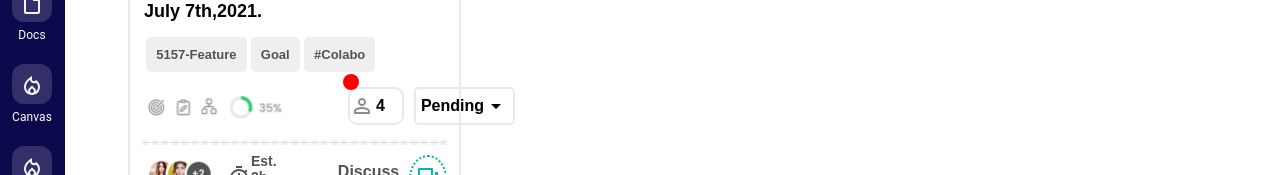
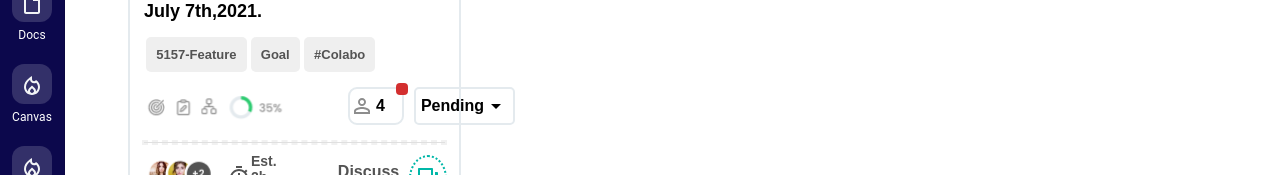
Before and after one commit to bit-crayond/Mukesh-D, a React (Vite) app: page / in a window 1280 px wide. Shown: the part 290-465 px from the top of the page. Built offline with nearby package versions, Linux system fonts and the light colour scheme.

Commit message:
Slight modifications done from mukesh branch

```diff
--- a/src/blocks/block.jsx
+++ b/src/blocks/block.jsx
@@ -1,5 +1,5 @@
 import styles from './deco';
-import{ErrorIcon,Box,TourIcon,InfoIcon,StarIcon,MoreVertIcon,Targeticon,Noteicon,Flowicon,Dataicon,Personicon,Divider,Avatar,AvatarGroup,Timericon,Convoicon,Downicon,Doticon} from './import'
+import{ErrorIcon,Box,Badge,TourIcon,InfoIcon,StarIcon,MoreVertIcon,Targeticon,Noteicon,Flowicon,Dataicon,Personicon,Divider,Avatar,AvatarGroup,Timericon,Convoicon,Downicon,Doticon} from './import'
 import profiles from './images/profiles.png'
 import target from './images/target.png'
 import clipboard from './images/clipboard.png'
@@ -44,8 +44,7 @@ export default function Block()
                 <Box sx={styles.icons1} title='Tasks(2)'><img src={clipboard}/></Box>
                 <Box sx={styles.icons1} title='Workflow'><img src={flow}/></Box>
                 <Box sx={styles.icons1}><img src={percentage}/></Box>
-                <Box sx={styles.icons2}><Personicon/><b style={{color : 'black',marginLeft:'2px'}}>4</b></Box>
-                <Box sx={styles.dot}><Doticon/></Box>
+                <Badge variant='dot' color='error' sx={styles.icons2}><Personicon/><b style={{color : 'black',marginLeft:'2px'}}>4</b></Badge>
                 <Box sx={styles.icons3}><b>Pending</b><Downicon/></Box>
             </Box>
 
--- a/src/blocks/deco.jsx
+++ b/src/blocks/deco.jsx
@@ -196,7 +196,10 @@ const styles = {
         alignItems : 'center',
         justifyContent : 'center',
         border : '2px solid #E4EAEE',
-        borderRadius: '9px'
+        borderRadius: '9px',
+        '& .MuiBadge-dot' : {
+            padding : '6px',
+        }
 
     },
 
--- a/src/blocks/import.jsx
+++ b/src/blocks/import.jsx
@@ -1,5 +1,6 @@
 import ErrorIcon from '@mui/icons-material/Error'
 import Box from "@mui/material/Box"
+import Badge from "@mui/material/Badge"
 import TourIcon from '@mui/icons-material/Tour'
 import InfoIcon from '@mui/icons-material/InfoOutlined'
 import StarIcon from '@mui/icons-material/Star'
@@ -19,4 +20,4 @@ import Doticon from '@mui/icons-material/FiberManualRecord'
 // import Doticon from '@mui/icons-material/CircleRounded'
 
 
-export{ErrorIcon,Box,TourIcon,InfoIcon,StarIcon,MoreVertIcon,Targeticon,Noteicon,Flowicon,Dataicon,Personicon,Divider,Avatar,AvatarGroup,Timericon,Convoicon,Downicon,Doticon}
+export{ErrorIcon,Box,Badge,TourIcon,InfoIcon,StarIcon,MoreVertIcon,Targeticon,Noteicon,Flowicon,Dataicon,Personicon,Divider,Avatar,AvatarGroup,Timericon,Convoicon,Downicon,Doticon}
```
